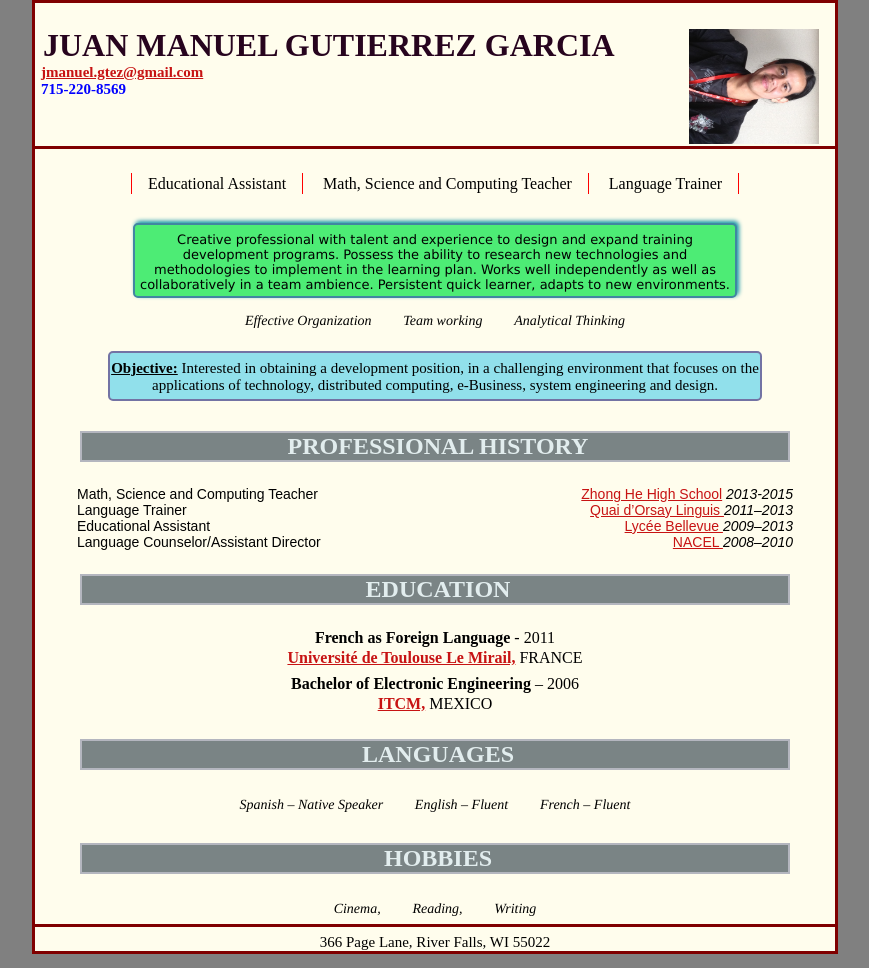
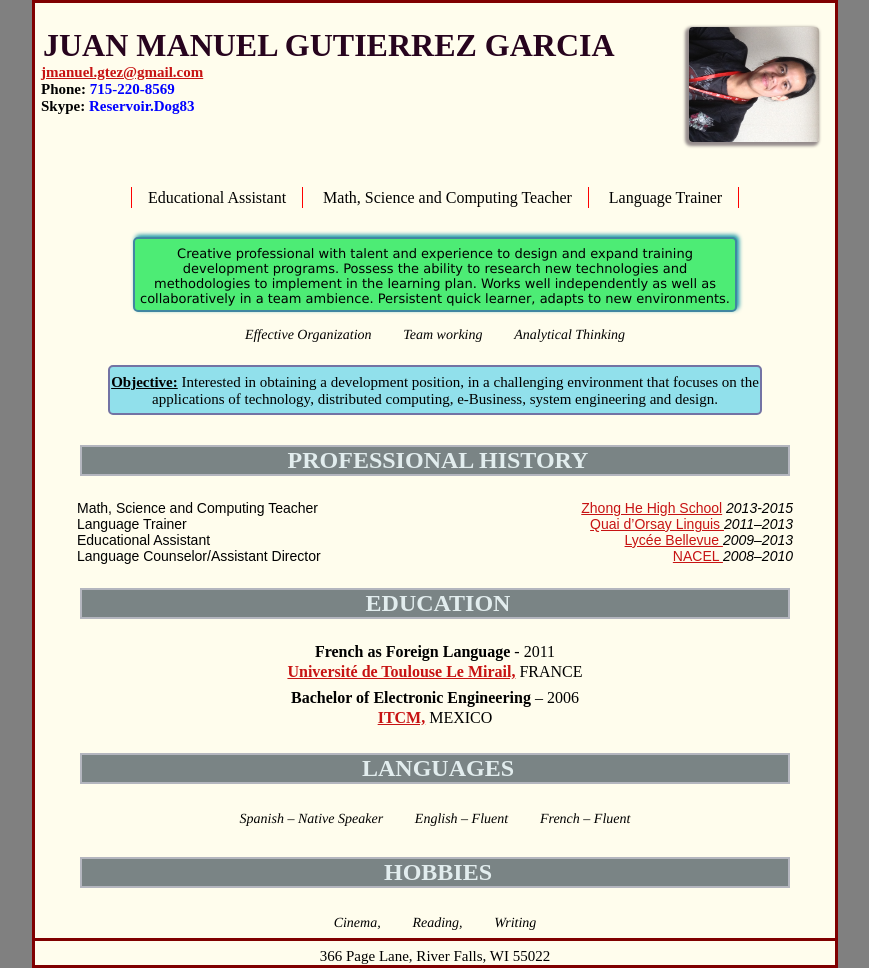
Before and after one commit to ManuGtz/manugtz.github.io, a plain HTML site: page index.html in a window 1280 px wide. Shown: the whole page, without its empty margins (205-1074 px from the left). Drawn offline with Linux system fonts and the light colour scheme.

Commit message:
Prime Academy
Application

```diff
--- a/index.html
+++ b/index.html
@@ -15,7 +15,8 @@
 
 		<h1 id="name">JUAN MANUEL GUTIERREZ GARCIA</h1>
  		<h5 class="contact"> <a href="mailto:jmanuel.gtez@gmail.com">jmanuel.gtez@gmail.com</a></h5>
- 		<h5 class="contact">715-220-8569</h5>
+ 		<h5 class="contact">Phone: <font color="blue">715-220-8569</font></h5>
+  		<h5 class="contact">Skype: <font color="blue">Reservoir.Dog83</font></h5>
   	</header>
 <section>
 	<ul class="jobs">
--- a/stylesheet.css
+++ b/stylesheet.css
@@ -17,7 +17,7 @@ body {
 }
 /* Header */
 header {
-	border-bottom: 3px solid #800000;
+
 	margin-bottom: 1em;
 	padding-top: 1.5em;
 	padding-bottom: 3em;
@@ -32,12 +32,13 @@ header {
 }
 #profile-pic{
 	float:right;
-	padding-right: 1em;
-	padding-bottom:.10em;
-	padding-top:.10em;
 	width: 130px;
 	height:115px;
 
+	margin-right:1em;
+	padding:0;
+	border-radius: 4px;
+	box-shadow:-2px 2px 3px 2px #958C8C;
 }
 h1 {
 	padding-left: 0.25em;
@@ -45,7 +46,7 @@ h1 {
 .contact {
 	display: block;
 	padding-left: 0.40em;
-	color:blue;
+	color:black;
 	font-size: 15px;
 
 }
```
